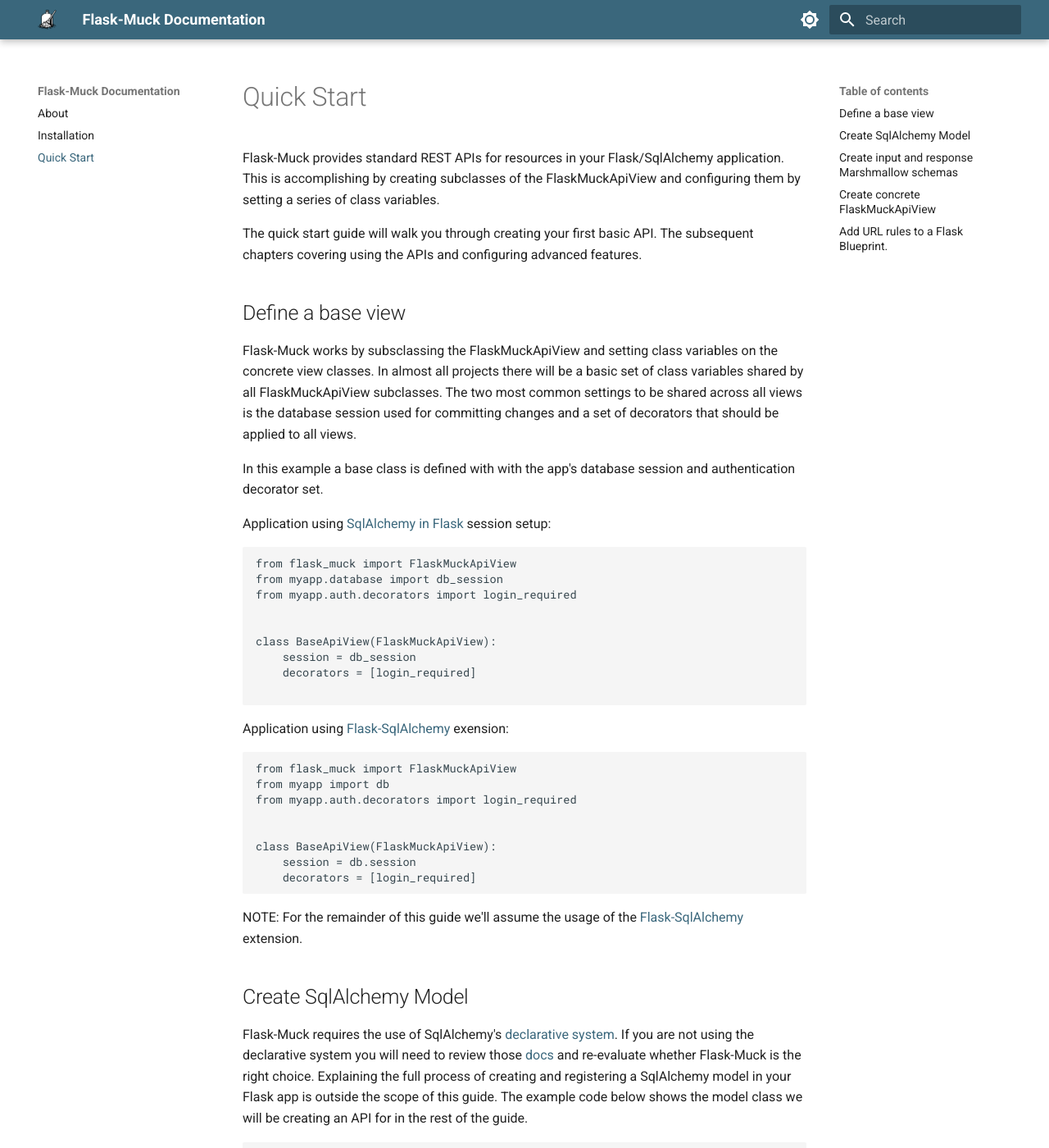
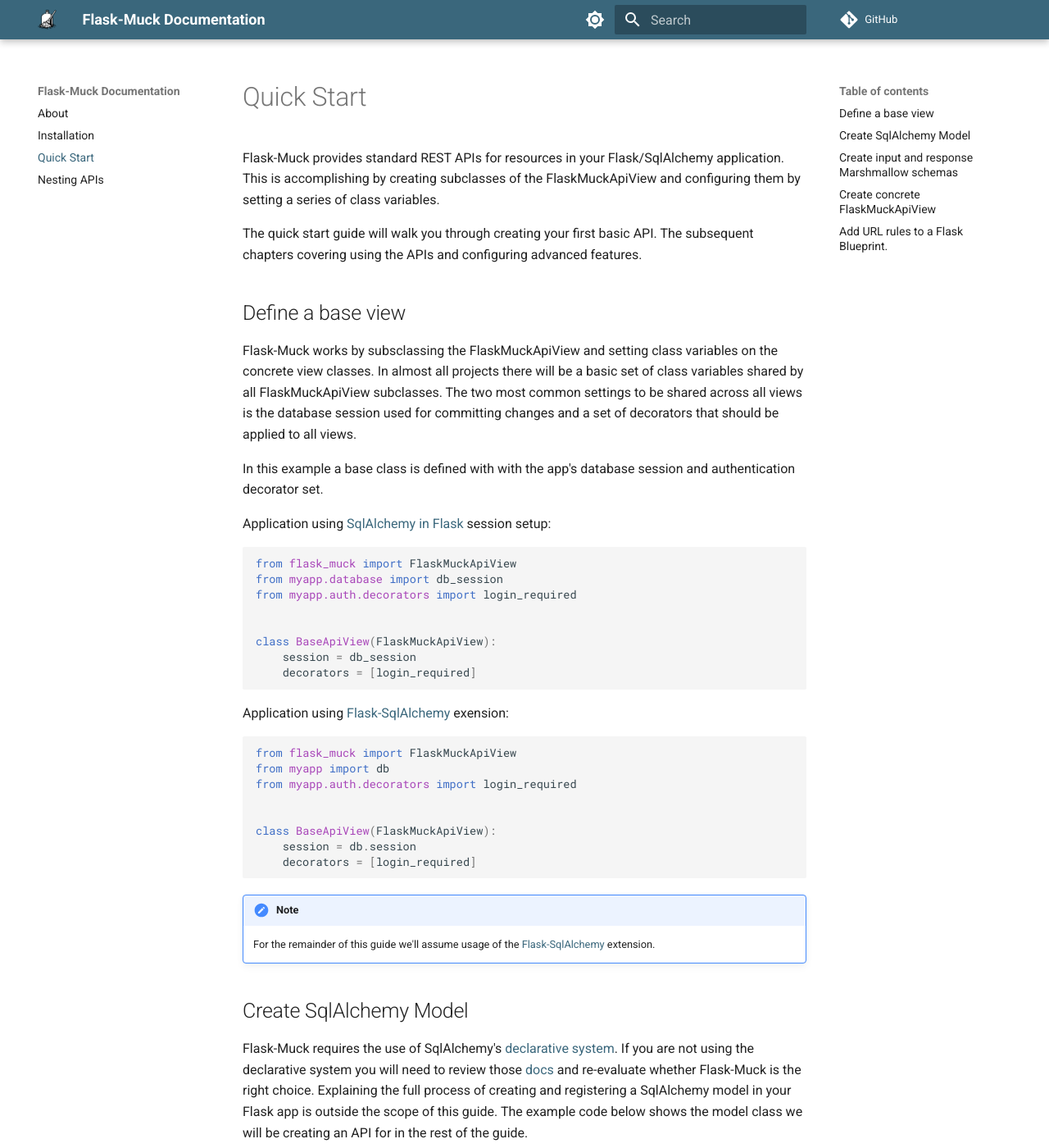
Before and after one commit to dtiesling/flask-muck, an MkDocs documentation site: the page built from docs/docs/quickstart.md, in a window 1280 px wide and 1400 px high. Shown: the whole window at 82% size. Built offline with MkDocs 1.6.1 and Material for MkDocs 9.7.7, drawn with Linux system fonts in a browser that asks for light colours; comment, search, counter and statistics services are not loaded; some of the changed text lies outside the part shown.

````diff
--- a/docs/docs/quickstart.md
+++ b/docs/docs/quickstart.md
@@ -41,7 +41,8 @@ class BaseApiView(FlaskMuckApiView):
     decorators = [login_required]
 ```
 
-NOTE: For the remainder of this guide we'll assume the usage of the [Flask-SqlAlchemy](https://flask-sqlalchemy.palletsprojects.com/en/3.1.x/quickstart/#quick-start) extension.
+!!! note
+    For the remainder of this guide we'll assume usage of the [Flask-SqlAlchemy](https://flask-sqlalchemy.palletsprojects.com/en/3.1.x/quickstart/#quick-start) extension.
 
 ## Create SqlAlchemy Model
 Flask-Muck requires the use of SqlAlchemy's [declarative system](). If you are not using the declarative system you will
@@ -106,7 +115,7 @@ This produces the following views, a standard REST API!
 |----------------------|--------|----------------------------------------------------------------------------------------------------|
 | /api/teachers/       | GET    | List all teachers - querystring options available for sorting, filtering, searching and pagination |
 | /api/teachers/       | POST   | Create a teacher                                                                                   |
-| /api/teachers/\<ID>/ | GET    | Fetch a single teacher                                                                             |
-| /api/teachers/\<ID>/ | PUT    | Update a single teacher                                                                            |
-| /api/teachers/\<ID>/ | PATCH  | Patch a single teacher                                                                             |
-| /api/teachers/\<ID>/ | DELETE | Delete a single teacher                                                                            |
+| /api/teachers/<ID\>/ | GET    | Fetch a single teacher                                                                             |
+| /api/teachers/<ID\>/ | PUT    | Update a single teacher                                                                            |
+| /api/teachers/<ID\>/ | PATCH  | Patch a single teacher                                                                             |
+| /api/teachers/<ID\>/ | DELETE | Delete a single teacher                                                                            |
--- a/docs/docs/stylesheets/extra.css
+++ b/docs/docs/stylesheets/extra.css
@@ -2,4 +2,7 @@
   --md-primary-fg-color:        #3a677c;
   --md-primary-fg-color--light: #3a677c;
   --md-primary-fg-color--dark:  #3a677c;
+  --md-accent-fg-color: #763d41;
+  --md-accent-fg-color--light: #763d41;
+  --md-accent-fg-color--dark: #763d41;
 }
--- a/docs/mkdocs.yml
+++ b/docs/mkdocs.yml
@@ -1,7 +1,9 @@
 site_name: Flask-Muck Documentation
+repo_url: https://github.com/dtiesling/flask-muck
 theme:
   name: material
   logo: img/icon.png
+  favicon: img/favicon.png
   features:
     - navigation.instant
     - navigation.sections
@@ -9,6 +11,10 @@ theme:
     - navigation.path
     - toc.follow
     - navigation.top
+    - search.suggest
+    - search.highlight
+    - search.share
+    - content.code.annotate
   palette:
     - scheme: default
       primary: custom
@@ -24,17 +30,18 @@ theme:
       toggle:
         icon: material/brightness-4
         name: Switch to light mode
-
 plugins:
   - search
-
 markdown_extensions:
   - attr_list
-
+  - admonition
+  - abbr
+  - md_in_html
+  - pymdownx.superfences
 extra_css:
   - stylesheets/extra.css
-
 nav:
   - About: index.md
   - Installation: installation.md
   - Quick Start: quickstart.md
+  - Nesting APIs: nesting_apis.md
````
Also changed, not shown: other parts of docs/docs/quickstart.md (+15 -7 lines), docs/docs/nesting_apis.md (added, +140 -0 lines), README.md, docs/docs/img/favicon.png (added), 3 other files.
